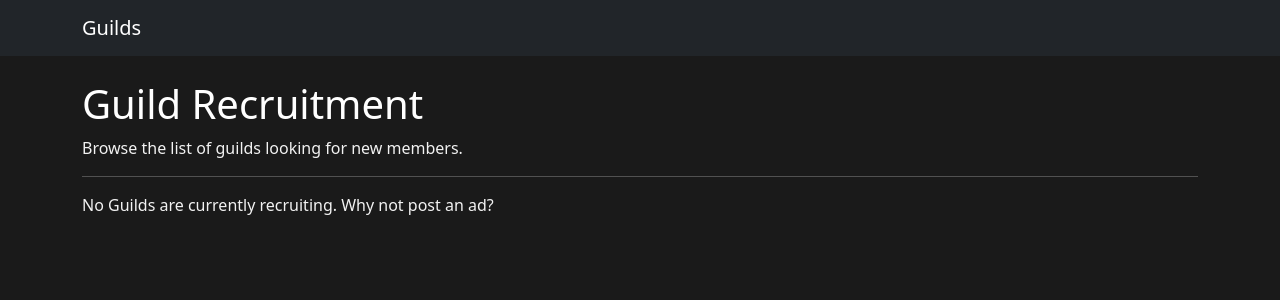
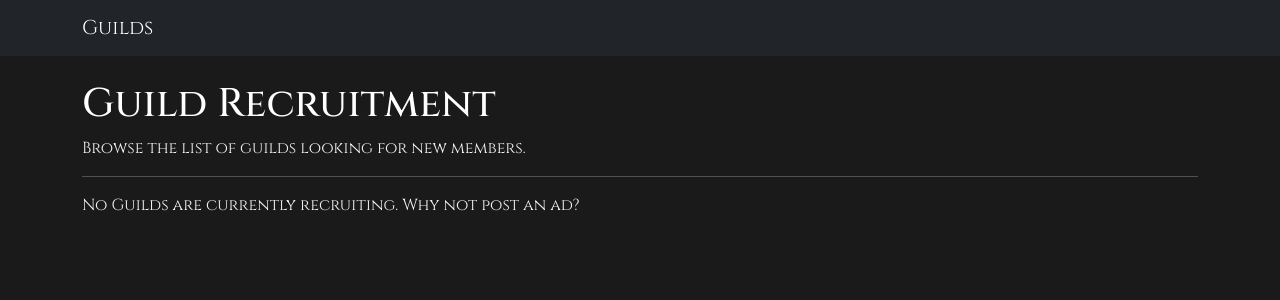
Before and after one commit to mathiase4/wow-guild-recruitment, a Django app: page / in a window 1280 px wide. Shown: the top 300 px of the page. Run offline with Django 4.2, Linux system fonts and the light colour scheme; data that the repository does not hold is empty.

Commit message:
import and apply Cinzel font for wow theme style

```diff
--- a/static/css/style.css
+++ b/static/css/style.css
@@ -1,9 +1,11 @@
 body {
     background-color: #1a1a1a;
     color: #f2f2f2; /* light grey color for all body texts */
+    font-family: "Cinzel", serif; /* use google font in styling  */
 }
 h1, h2, h3, h4, h5, h6 {
     color: #ffffff; /* pure white for headings to make them stand out */
+    font-family: "Cinzel", serif;
 }
 a {
     color: #ffb700; /* a wow theme classic gold color for links */
```
